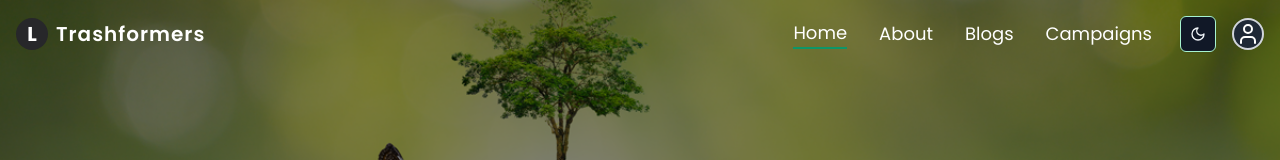
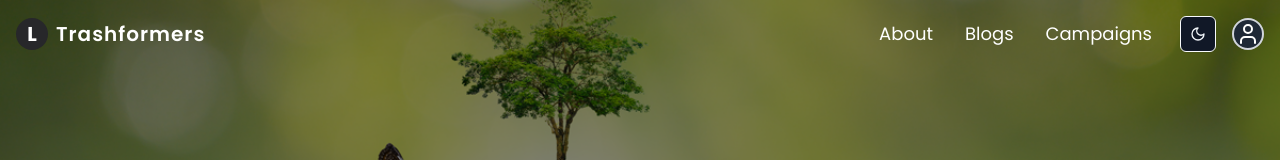
Before and after one commit to errunlee/JASP, a React (Vite) app in the folder frontend/: page / in a window 1280 px wide. Shown: the top 160 px of the page. Built offline with nearby package versions, Linux system fonts and the light colour scheme; a web font is replaced by a local one.

Commit message:
"Dark mode in Navbar, theme toggle"

```diff
--- a/frontend/src/components/layout/Navbar/Navbar.tsx
+++ b/frontend/src/components/layout/Navbar/Navbar.tsx
@@ -13,10 +13,6 @@ const Navbar = () => {
 	const [isMobileNavOpen, setMobileNavOpen] = useState(false);
 
 	const navLinks = [
-		{
-			name: 'Home',
-			to: '/'
-		},
 		{
 			name: 'About',
 			to: '/about'
@@ -48,7 +44,7 @@ const Navbar = () => {
 				<NavLink
 					to={'/'}
 					className={`flex items-center space-x-2 ${
-						isHomepage ? 'text-white' : 'text-emerald-400'
+						isHomepage ? 'text-white' : 'text-black dark:text-white'
 					}`}
 				>
 					<div className="h-8 w-8  bg-secondary  rounded-full flex items-center justify-center text-xl font-bold">
--- a/frontend/src/components/layout/Navbar/ThemeToggle.tsx
+++ b/frontend/src/components/layout/Navbar/ThemeToggle.tsx
@@ -18,7 +18,7 @@ function ThemeToggle() {
 				<Button
 					variant="outline"
 					size="icon"
-					className="dark:text-slate-100 dark:border-emerald-200 dark:hover:text-emerald-300
+					className="dark:text-slate-100 dark:border-slate-50 dark:hover:text-emerald-300
 			    dark:hover:border-slate-100 "
 				>
 					<Sun className="h-[1.2rem] w-[1.2rem] rotate-0 scale-100 transition-all dark:-rotate-90 dark:scale-0" />
```
